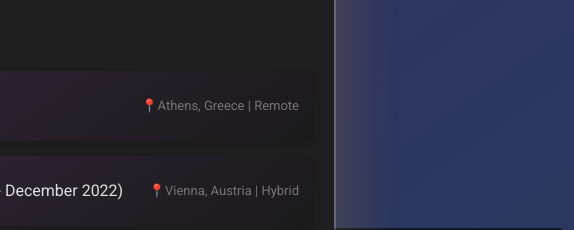
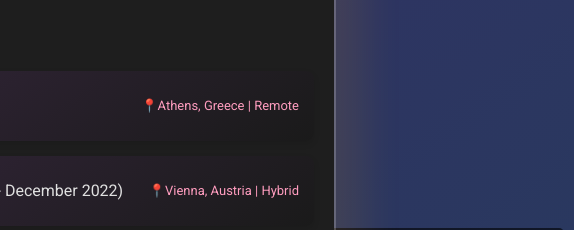
Before and after one commit to psavidis/resume, a plain HTML site: page index.html in a window 1280 px wide. Both pictures are taken after a click on the button 1160 px from the left and 30 px from the top of the page. Shown: the part 535-765 px from the top of the page, 706-1280 px from the left. Drawn offline with Linux system fonts and the light colour scheme.

Commit message:
dark-mode color for location-badge

```diff
--- a/css/style.css
+++ b/css/style.css
@@ -276,6 +276,10 @@ p {
     align-items: center;
     font-size: 13px;
     color: #777;
+}
+
+.dark-mode .location-badge {
+    color: #ff9dbf !important;
 }
 
 .location-badge span {
```
